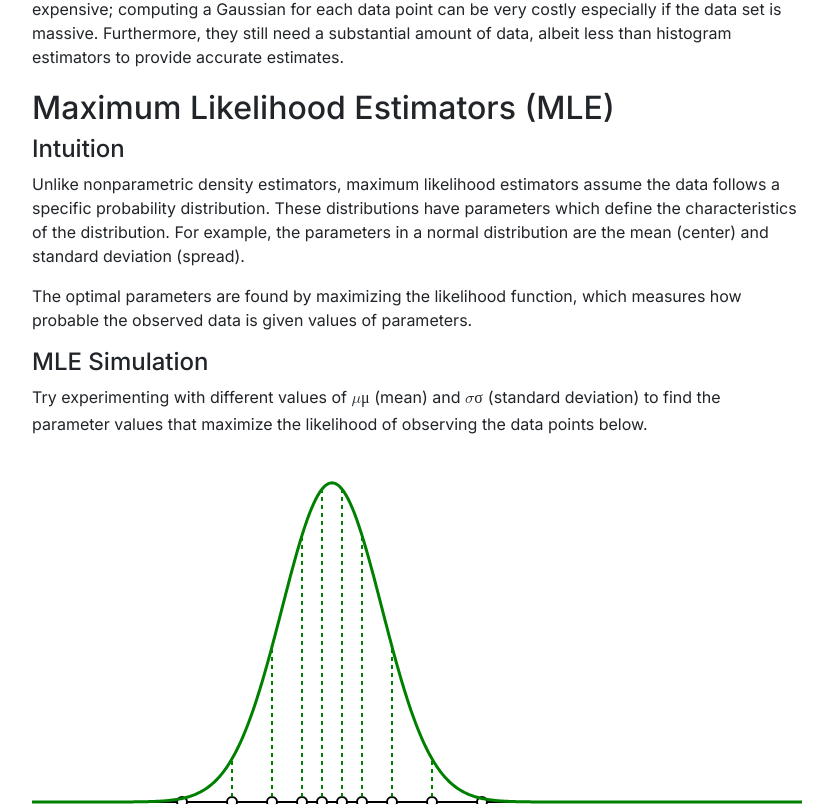
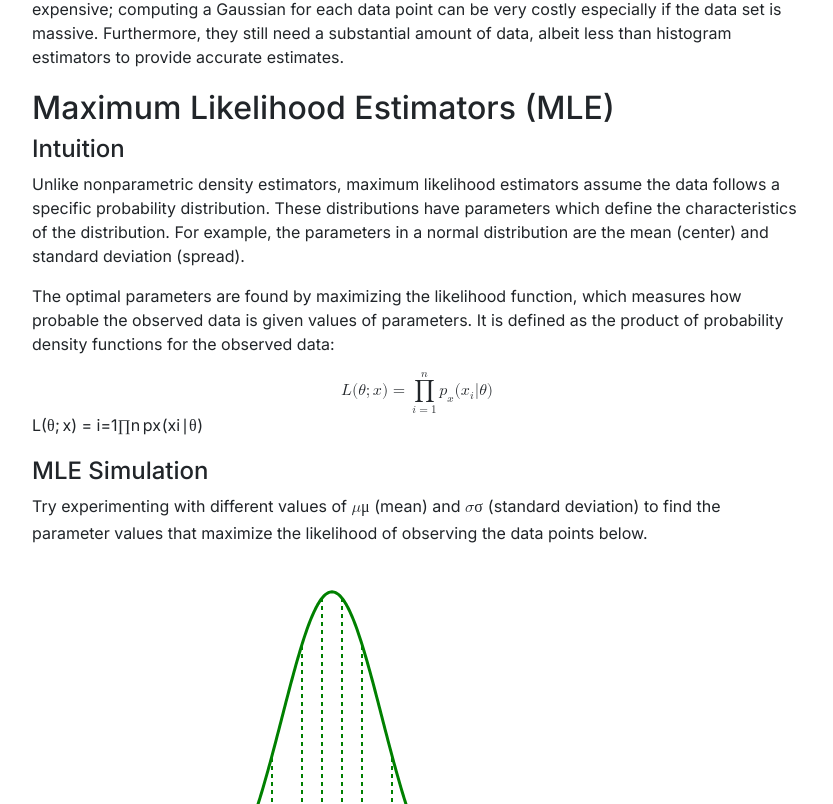
Before and after one commit to anishkasam/probability-for-ml, a SvelteKit app: page / in a window 1280 px wide. Shown: the part 3496-4300 px from the top of the page, without its empty margins (223-1056 px from the left). Built offline with nearby package versions, Linux system fonts and the light colour scheme.

Commit message:
add likelihood function

```diff
--- a/src/components/Pde.svelte
+++ b/src/components/Pde.svelte
@@ -61,7 +61,10 @@
       normal distribution are the mean (center) and standard deviation (spread).</p>
 
       <p>The optimal parameters are found by maximizing the likelihood function, which
-      measures how probable the observed data is given values of parameters.</p>
+      measures how probable the observed data is given values of parameters. It is defined as the
+      product of probability density functions for the observed data:</p>
+
+      {@html katexify("L(\\theta ;x)=\\prod_{i=1}^n p_x(x_i|\\theta)", true)}
     </div>
 
     <div class="subsection">
```
